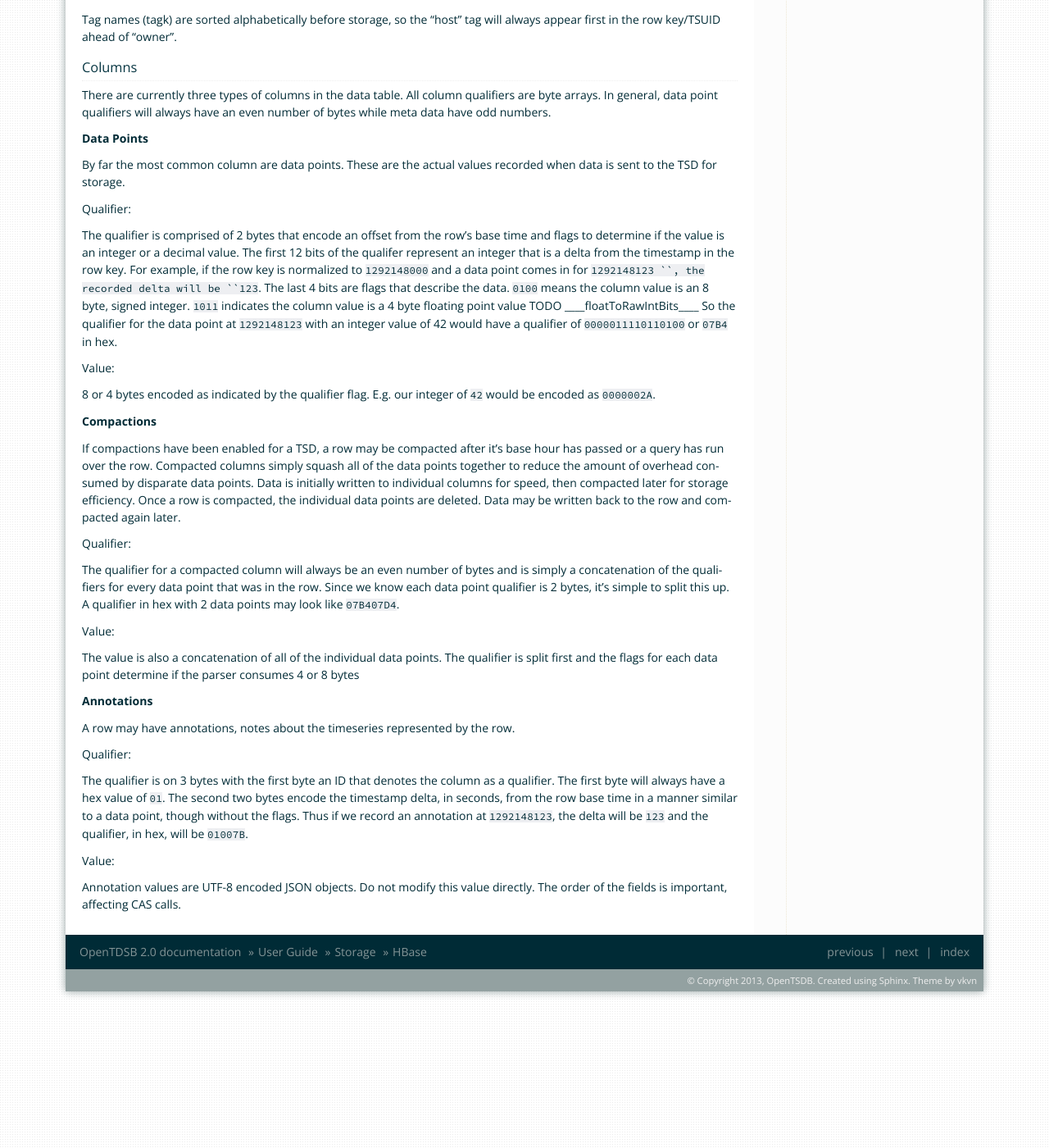
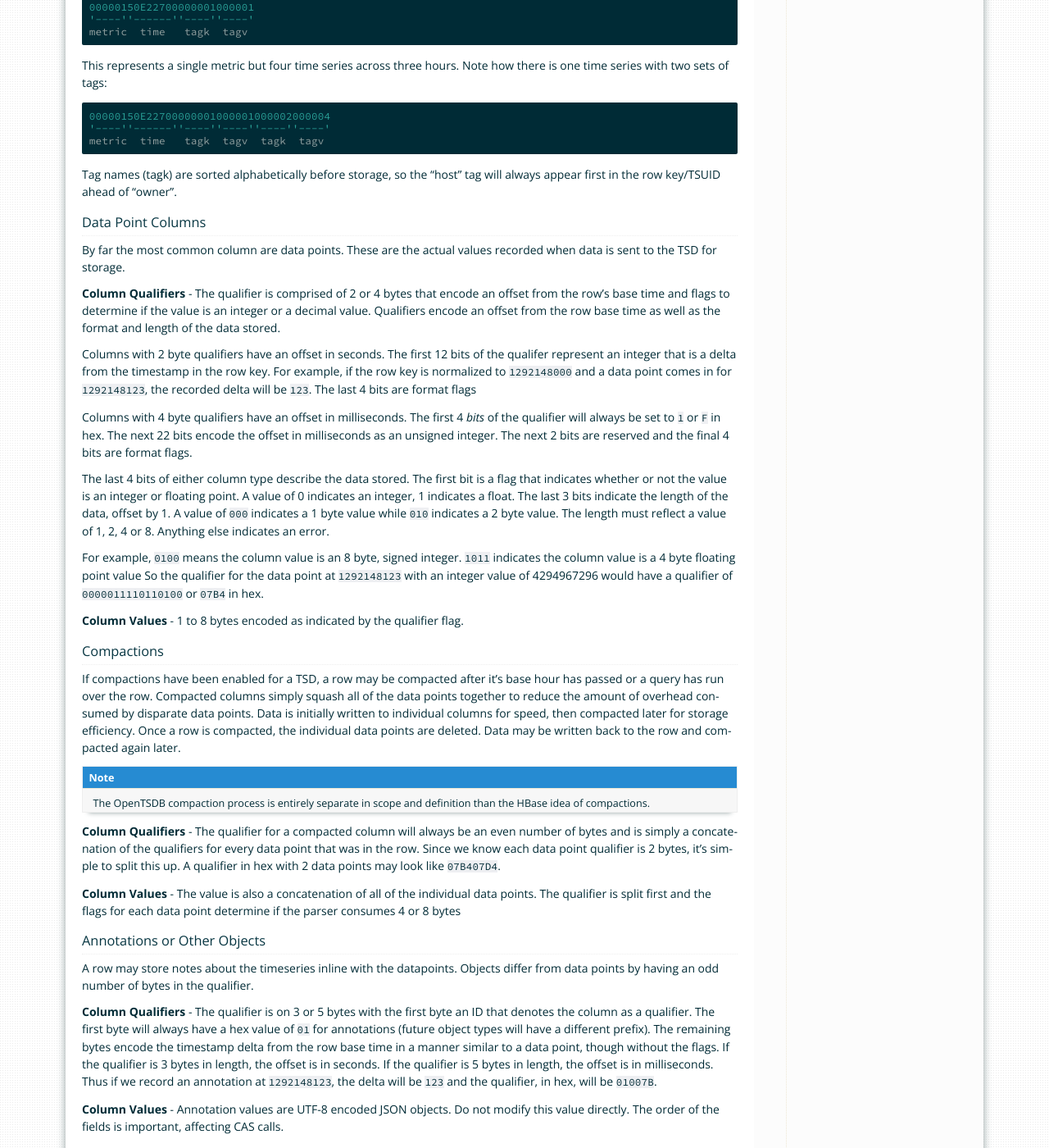
Before and after one commit to OpenTSDB/opentsdb.net, a Sphinx documentation site: the page built from docs/source/user_guide/backends/hbase.rst, in a window 1280 px wide and 1400 px high, scrolled down 894 px. Shown: the whole window at 82% size. Built offline with Sphinx 7.4.7, drawn with Linux system fonts in a browser that asks for light colours; some of the changed text lies outside the part shown.

Commit message:
Update the HBase schema docs
Signed-off-by: Chris Larsen <clarsen@euphoriaaudio.com>

```diff
--- a/docs/source/user_guide/backends/hbase.rst
+++ b/docs/source/user_guide/backends/hbase.rst
@@ -1,15 +1,12 @@
-HBase
-=====
+HBase Schema
+============
 
 Data Table Schema
------------------
+^^^^^^^^^^^^^^^^^
 
-All OpenTSDB data points are stored in a single, massive table. This is to take advantage of HBases ordering and region distribution. All values are stored in the ``t`` column family.
+All OpenTSDB data points are stored in a single, massive table, named ``tsdb`` by default. This is to take advantage of HBases ordering and region distribution. All values are stored in the ``t`` column family.
 
-Row Key
-^^^^^^^
-
-Row keys are byte arrays comprised of the metric UID, a base timestamp and the UID for tagk/v pairs:  ``<metric_uid><timestamp><tagk1><tagv1>[...<tagkN><tagvN>]``. By default, UIDs are encoded on 3 bytes.
+**Row Key** - Row keys are byte arrays comprised of the metric UID, a base timestamp and the UID for tagk/v pairs:  ``<metric_uid><timestamp><tagk1><tagv1>[...<tagkN><tagvN>]``. By default, UIDs are encoded on 3 bytes.
 
 The timestamp is a Unix epoch value in seconds encoded on 4 bytes. Rows are broken up into hour increments, reflected by the timestamp in each row. Thus each timestamp will be normalized to an hour value, e.g. *2013-01-01 08:00:00*. This is to avoid stuffing too many data points in a single row that would affect region distribution. Also, since HBase sorts on the row key, data for the same metric and time bucket, but with different tags, will be grouped together for efficient queries.
 
@@ -48,45 +45,97 @@ This represents a single metric but four time series across three hours. Note ho
 
 Tag names (tagk) are sorted alphabetically before storage, so the "host" tag will always appear first in the row key/TSUID ahead of "owner".
 
-Columns
-^^^^^^^
-
-There are currently three types of columns in the data table. All column qualifiers are byte arrays. In general, data point qualifiers will always have an even number of bytes while meta data have odd numbers.
-
-**Data Points**
+Data Point Columns
+------------------
 
 By far the most common column are data points. These are the actual values recorded when data is sent to the TSD for storage.
 
-Qualifier:
+**Column Qualifiers** - The qualifier is comprised of 2 or 4 bytes that encode an offset from the row's base time and flags to determine if the value is an integer or a decimal value. Qualifiers encode an offset from the row base time as well as the format and length of the data stored.
 
-The qualifier is comprised of 2 bytes that encode an offset from the row's base time and flags to determine if the value is an integer or a decimal value. The first 12 bits of the qualifer represent an integer that is a delta from the timestamp in the row key. For example, if the row key is normalized to ``1292148000`` and a data point comes in for ``1292148123 ``, the recorded delta will be ``123``. The last 4 bits are flags that describe the data. ``0100`` means the column value is an 8 byte, signed integer. ``1011`` indicates the column value is a 4 byte floating point value TODO ____floatToRawIntBits____ So the qualifier for the data point at ``1292148123`` with an integer value of 42 would have a qualifier of ``0000011110110100`` or ``07B4`` in hex.
+Columns with 2 byte qualifiers have an offset in seconds. The first 12 bits of the qualifer represent an integer that is a delta from the timestamp in the row key. For example, if the row key is normalized to ``1292148000`` and a data point comes in for ``1292148123``, the recorded delta will be ``123``. The last 4 bits are format flags
 
-Value:
+Columns with 4 byte qualifiers have an offset in milliseconds. The first 4 *bits* of the qualifier will always be set to ``1`` or ``F`` in hex. The next 22 bits encode the offset in milliseconds as an unsigned integer. The next 2 bits are reserved and the final 4 bits are format flags.
 
-8 or 4 bytes encoded as indicated by the qualifier flag. E.g. our integer of ``42`` would be encoded as ``0000002A``.
+The last 4 bits of either column type describe the data stored. The first bit is a flag that indicates whether or not the value is an integer or floating point. A value of 0 indicates an integer, 1 indicates a float. The last 3 bits indicate the length of the data, offset by 1. A value of ``000`` indicates a 1 byte value while ``010`` indicates a 2 byte value. The length must reflect a value of 1, 2, 4 or 8. Anything else indicates an error.
 
-**Compactions**
+For example, ``0100`` means the column value is an 8 byte, signed integer. ``1011`` indicates the column value is a 4 byte floating point value So the qualifier for the data point at ``1292148123`` with an integer value of 4294967296 would have a qualifier of ``0000011110110100`` or ``07B4`` in hex.
+
+**Column Values** - 1 to 8 bytes encoded as indicated by the qualifier flag.
+
+Compactions
+-----------
 
 If compactions have been enabled for a TSD, a row may be compacted after it's base hour has passed or a query has run over the row. Compacted columns simply squash all of the data points together to reduce the amount of overhead consumed by disparate data points. Data is initially written to individual columns for speed, then compacted later for storage efficiency. Once a row is compacted, the individual data points are deleted. Data may be written back to the row and compacted again later.
 
-.. Note:G The OpenTSDB compaction process is entirely separate in scope and definition than the HBase idea of compactions.
+.. Note:: The OpenTSDB compaction process is entirely separate in scope and definition than the HBase idea of compactions.
 
-Qualifier:
+**Column Qualifiers** - The qualifier for a compacted column will always be an even number of bytes and is simply a concatenation of the qualifiers for every data point that was in the row. Since we know each data point qualifier is 2 bytes, it's simple to split this up. A qualifier in hex with 2 data points may look like ``07B407D4``.
 
-The qualifier for a compacted column will always be an even number of bytes and is simply a concatenation of the qualifiers for every data point that was in the row. Since we know each data point qualifier is 2 bytes, it's simple to split this up. A qualifier in hex with 2 data points may look like ``07B407D4``.
+**Column Values** - The value is also a concatenation of all of the individual data points. The qualifier is split first and the flags for each data point determine if the parser consumes 4 or 8 bytes
 
-Value:
+Annotations or Other Objects
+----------------------------
 
-The value is also a concatenation of all of the individual data points. The qualifier is split first and the flags for each data point determine if the parser consumes 4 or 8 bytes
+A row may store notes about the timeseries inline with the datapoints. Objects differ from data points by having an odd number of bytes in the qualifier.
 
-**Annotations**
+**Column Qualifiers** - The qualifier is on 3 or 5 bytes with the first byte an ID that denotes the column as a qualifier. The first byte will always have a hex value of ``01`` for annotations (future object types will have a different prefix). The remaining bytes encode the timestamp delta from the row base time in a manner similar to a data point, though without the flags. If the qualifier is 3 bytes in length, the offset is in seconds. If the qualifier is 5 bytes in length, the offset is in milliseconds. Thus if we record an annotation at ``1292148123``, the delta will be ``123`` and the qualifier, in hex, will be ``01007B``.
 
-A row may have annotations, notes about the timeseries represented by the row.
+**Column Values** - Annotation values are UTF-8 encoded JSON objects. Do not modify this value directly. The order of the fields is important, affecting CAS calls.
 
-Qualifier:
+UID Table Schema
+^^^^^^^^^^^^^^^^
 
-The qualifier is on 3 bytes with the first byte an ID that denotes the column as a qualifier. The first byte will always have a hex value of ``01``. The second two bytes encode the timestamp delta, in seconds, from the row base time in a manner similar to a data point, though without the flags. Thus if we record an annotation at ``1292148123``, the delta will be ``123`` and the qualifier, in hex, will be ``01007B``.
+A separate, smaller table called ``tsdb-uid`` stores UID mappings, both forward and reverse. Two columns exist, one named ``name`` that maps a UID to a string and another ``id`` mapping strings to UIDs. Each row in the column family will have at least one of three columns with mapping values. The standard column qualifiers are:
 
-Value:
+* ``metrics`` for mapping metric names to UIDs
+* ``tagk`` for mapping tag names to UIDs
+* ``tagv`` for mapping tag values to UIDs.
 
-Annotation values are UTF-8 encoded JSON objects. Do not modify this value directly. The order of the fields is important, affecting CAS calls.
+The ``name`` family may also contain additional meta-data columns if configured.
+
+``id`` Column Family
+--------------------
+
+**Row Key** - This will be the string assigned to the UID. E.g. for a metric we may have a value of ``sys.cpu.user`` or for a tag value it may be ``42``.
+
+**Column Qualifiers** - One of the standard column types above.
+
+**Column Value** - An unsigned integer encoded on 3 bytes by default reflecting the UID assigned to the string for the column type. If the UID length has been changed in the source code, the width may vary.
+
+``name`` Column Family
+----------------------
+
+**Row Key** - The unsigned integer UID encoded on 3 bytes by default. If the UID length has been changed in the source code, the width may be different.
+
+**Column Qualifiers** - One of the standard column types above OR one of ``metrics_meta``, ``tagk_meta`` or ``tagv_meta``.
+
+**Column Value** - For the standard qualifiers above, the string assigned to the UID. For a ``*_meta`` column, the value will be a UTF-8 encoded, JSON formatted UIDMeta Object as a string. Do not modify the column value outside of OpenTSDB. The order of the fields is important, affecting CAS calls.
+
+UID Assignment Row
+------------------
+
+Within the ``id`` column family is a row with a single byte key of ``\x00``. This is the UID row that is incremented for the proper column type (metrics, tagk or tagv) when a new UID is assigned. The column values are 8 byte signed integers and reflect the maximum UID assigned for each type. On assignment, OpenTSDB calls HBase's atomic increment command on the proper column to fetch a new UID.
+
+Meta Table Schema
+^^^^^^^^^^^^^^^^^
+
+This table is an index of the different time series stored in OpenTSDB and can contain meta-data for each series as well as the number of data points stored for each series. Note that data will only be written to this table if OpenTSDB has been configured to track meta-data or the user creates a TSMeta object via the API. Only one column family is used, the ``name`` family and currently there are two types of columns, the meta column and the counter column.
+
+**Row Key** - This is the same as a data point table row key without the timestamp. E.g. ``<metric_uid><tagk1><tagv1>[...<tagkN><tagvN>]``. It is shared for all column types.
+
+TSMeta Column
+-------------
+
+These columns store UTF-8 encoded, JSON formatted objects similar to UIDMeta objects. The qualifier is always ``ts_meta``. Do not modify these column values outside of OpenTSDB or it may break CAS calls.
+
+``ts_counter`` Column
+---------------------
+
+These columns are atomic incrementers that count the number of data points stored for a time series. The qualifier is ``ts_counter`` and the value is an 8 byte signed integer.
+
+Tree Table Schema
+^^^^^^^^^^^^^^^^^
+
+This table behaves as an index, organizing time series into a heirarchichal structure similar to a file system for use with tools such as Graphite.
+
+TODO
```
Also changed, not shown: 4 other files.
